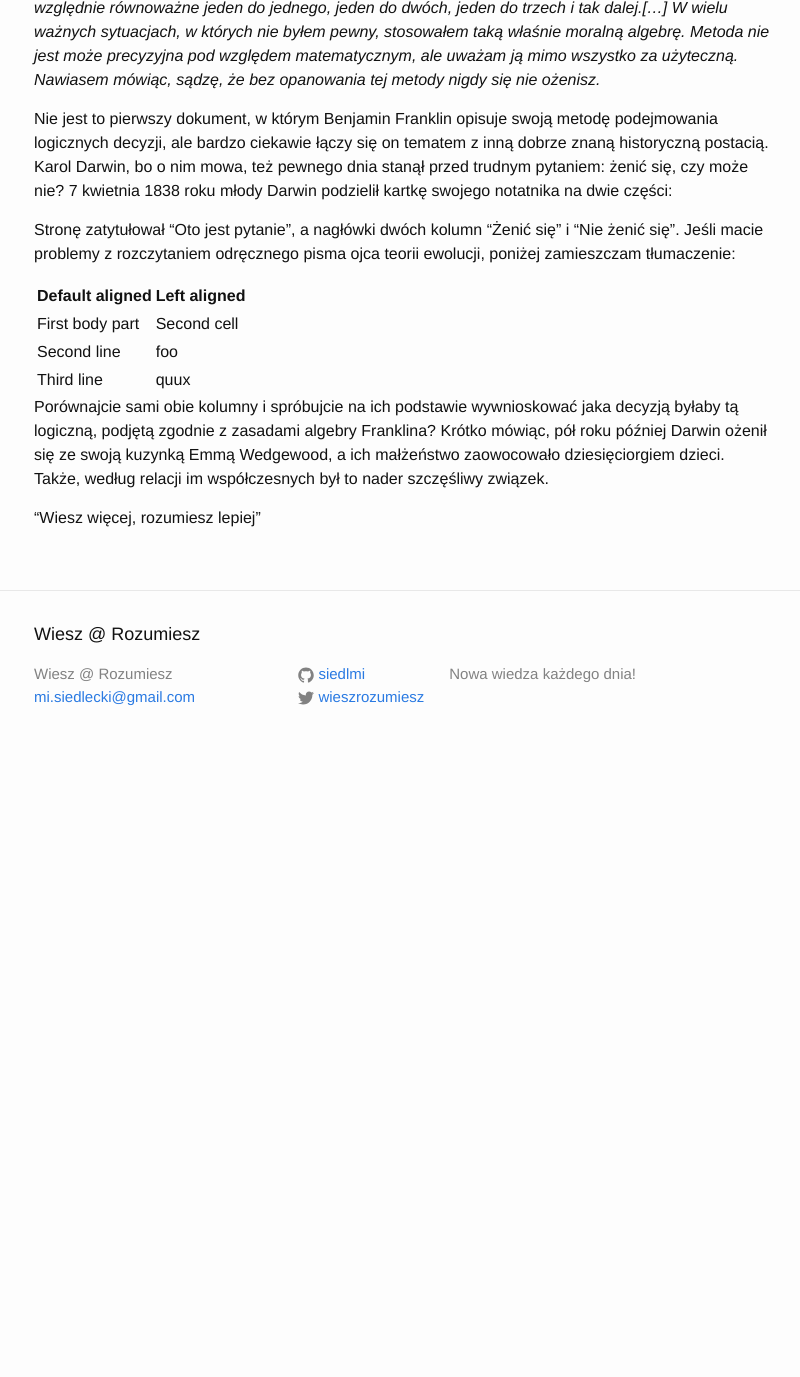
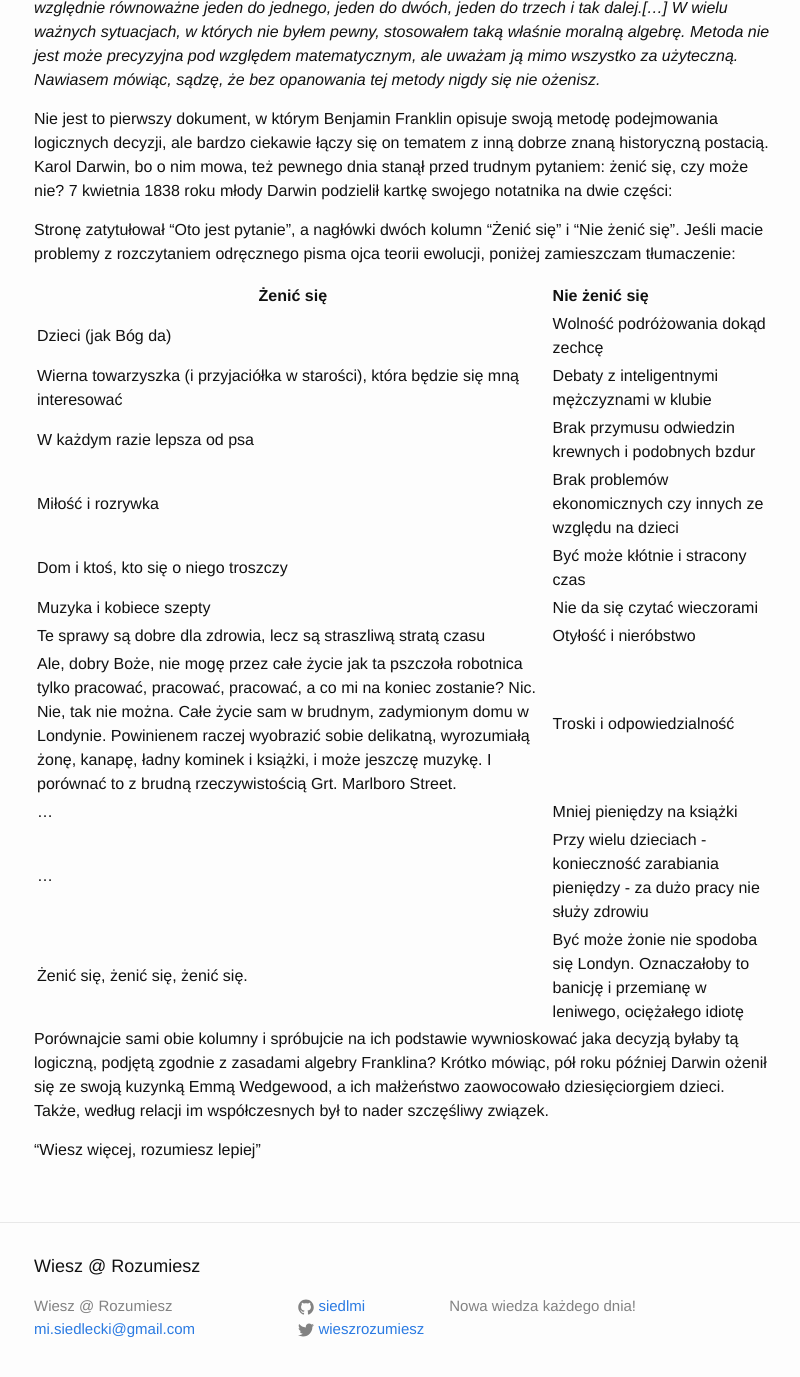
Before and after one commit to siedlmi/siedlmi.github.io, a Jekyll site: the page built from _posts/2020-02-04-post.markdown, in a window 1280 px wide and 1400 px high, scrolled down 618 px. Shown: the top 1377 px of the window, without its empty margins (236-1036 px from the left). Built offline with Jekyll 4.4.1, drawn with Linux system fonts in a browser that asks for light colours; before the commit the page ends 1386 px from its top, so only the background shows below that.

Commit message:
Update 2020-02-04-post.markdown

```diff
--- a/_posts/2020-02-04-post.markdown
+++ b/_posts/2020-02-04-post.markdown
@@ -22,14 +22,20 @@ Stronę zatytułował “Oto jest pytanie”, a nagłówki dwóch kolumn “Żen
 
 
 |---
-| Default aligned | Left aligned |
+| Żenić się | Nie żenić się |
 |-|:-
-| First body part | Second cell |
-| Second line |foo |
-| Third line |quux |
+| Dzieci (jak Bóg da) | Wolność podróżowania dokąd zechcę |
+| Wierna towarzyszka (i przyjaciółka w starości), która będzie się mną interesować | Debaty z inteligentnymi mężczyznami w klubie |
+| W każdym razie lepsza od psa | Brak przymusu odwiedzin krewnych i podobnych bzdur |
+| Miłość i rozrywka | Brak problemów ekonomicznych czy innych ze względu na dzieci |
+| Dom i ktoś, kto się o niego troszczy | Być może kłótnie i stracony czas |
+| Muzyka i kobiece szepty | Nie da się czytać wieczorami |
+| Te sprawy są dobre dla zdrowia, lecz są straszliwą stratą czasu | Otyłość i nieróbstwo |
+| Ale, dobry Boże, nie mogę przez całe życie jak ta pszczoła robotnica tylko pracować, pracować, pracować, a co mi na koniec zostanie? Nic. Nie, tak nie można. Całe życie sam w brudnym, zadymionym domu w Londynie. Powinienem raczej wyobrazić sobie delikatną, wyrozumiałą żonę, kanapę, ładny kominek i książki, i może jeszczę muzykę. I porównać to z brudną rzeczywistością Grt. Marlboro Street. | Troski i odpowiedzialność |
+| ... |Mniej pieniędzy na książki
+| ... |Przy wielu dzieciach - konieczność zarabiania pieniędzy - za dużo pracy nie służy zdrowiu
+| Żenić się, żenić się, żenić się. | Być może żonie nie spodoba się Londyn. Oznaczałoby to banicję i przemianę w leniwego, ociężałego idiotę |
 |---
-
-
 
 Porównajcie sami obie kolumny i spróbujcie na ich podstawie wywnioskować jaka decyzją byłaby tą logiczną, podjętą zgodnie z zasadami algebry Franklina? Krótko mówiąc, pół roku później Darwin ożenił się ze swoją kuzynką Emmą Wedgewood, a ich małżeństwo zaowocowało dziesięciorgiem dzieci. Także, według relacji im współczesnych był to nader szczęśliwy związek.
 
```
